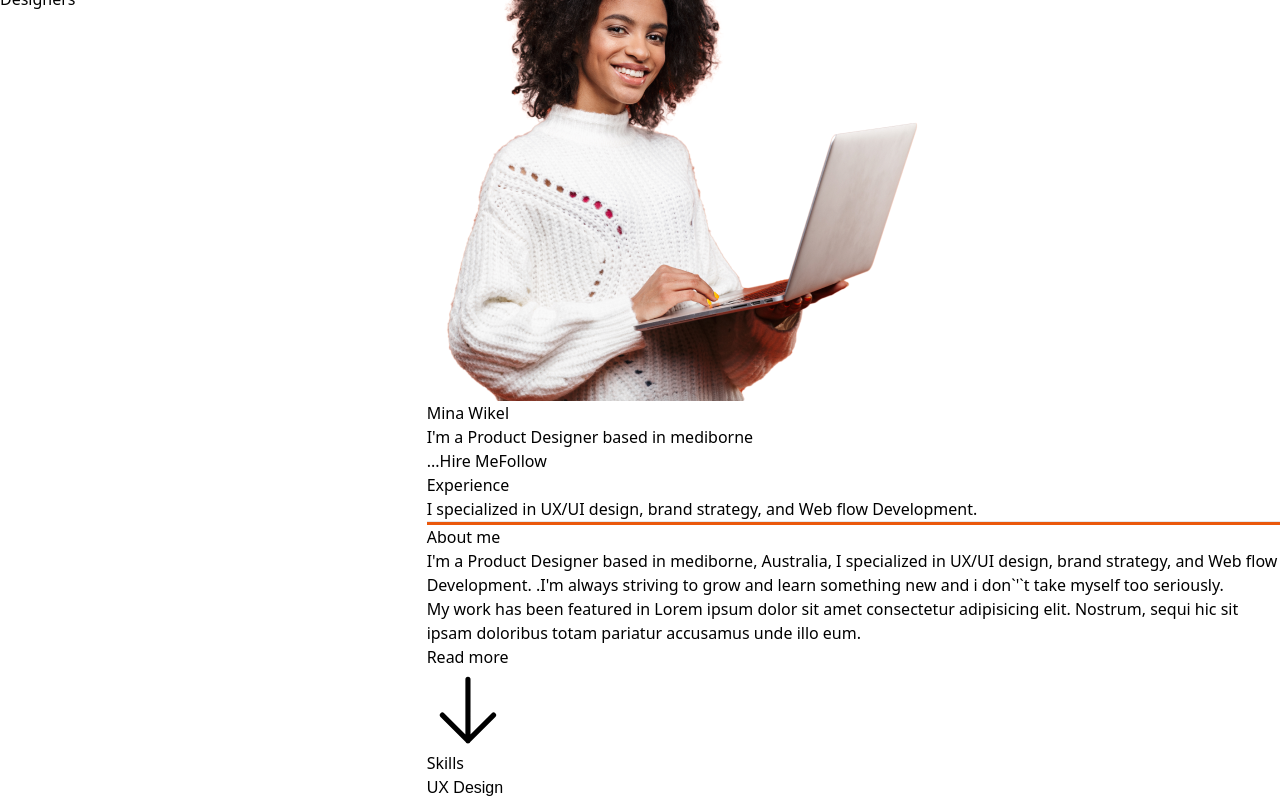
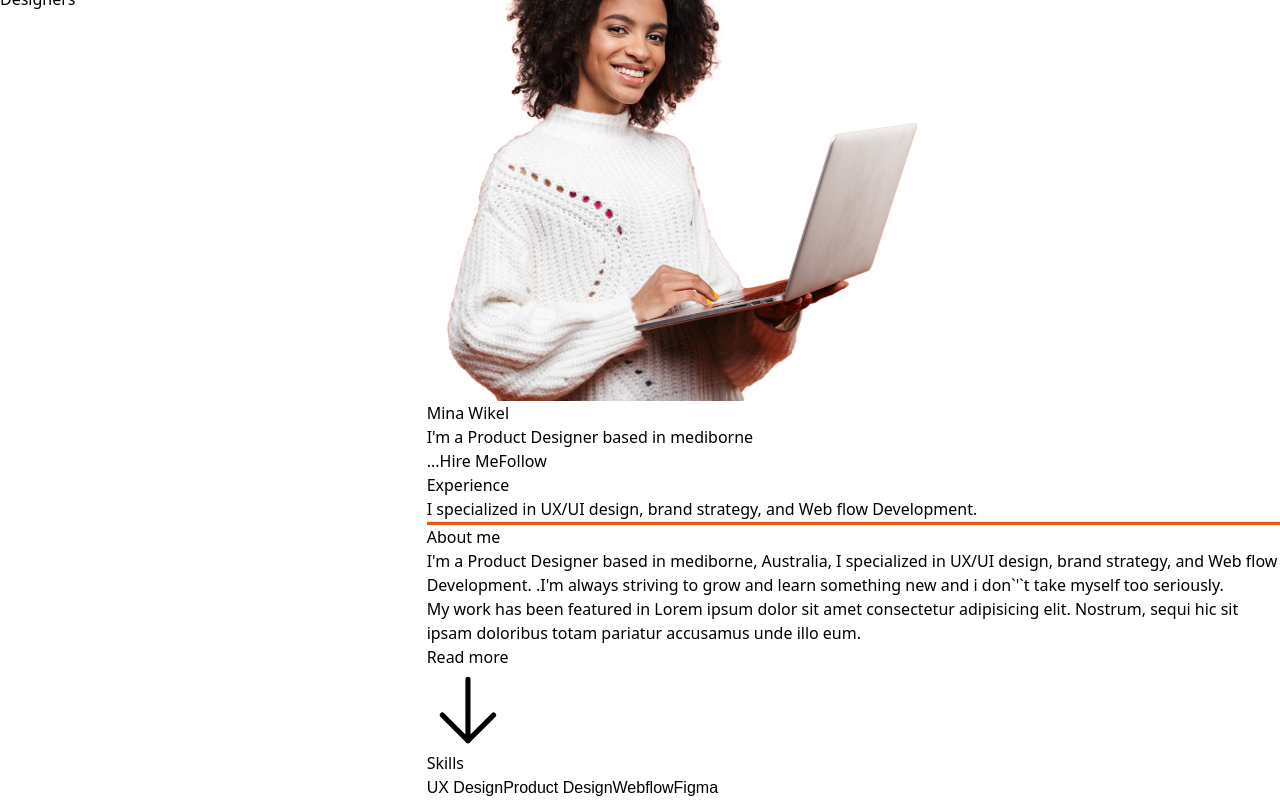
Before and after one commit to Ilesanmi-Erioluwa-Victor/user-profile-nextjs, a Next.js app: page / in a window 1280 px wide. Shown: the part 579-1379 px from the top of the page. Built offline with nearby package versions, Linux system fonts and the light colour scheme; a web font is replaced by a local one.

Commit message:
Resumed back to work

```diff
--- a/src/components/Content/Experience.tsx
+++ b/src/components/Content/Experience.tsx
@@ -44,6 +44,9 @@ const Experience = (): JSX.Element => {
         <h2>Skills</h2>
         <div>
           <Button classes={inter.className}>UX Design</Button>
+          <Button classes={inter.className}>Product Design</Button>
+          <Button classes={inter.className}>Webflow</Button>
+           <Button classes={inter.className}>Figma</Button>
         </div>
       </div>
     </section>
```
